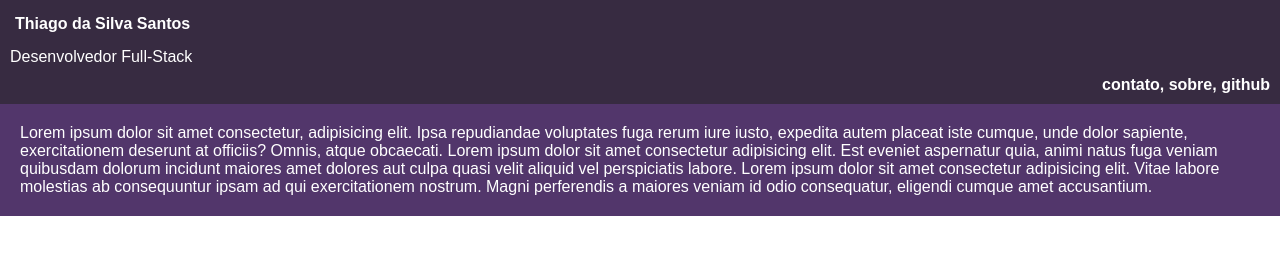
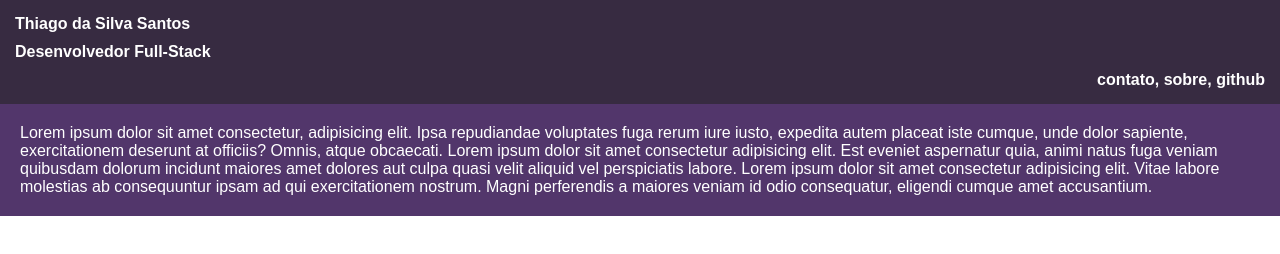
Before and after one commit to thigadasilva/portfolio, a plain HTML site: page portfolio/index.html in a window 1280 px wide. Drawn offline with Linux system fonts and the light colour scheme.

Commit message:
Atualização no header do portfolio

```diff
--- a/portfolio/index.html
+++ b/portfolio/index.html
@@ -4,17 +4,20 @@
     <meta charset="UTF-8">
     <meta name="viewport" content="width=device-width, initial-scale=1.0">
     <title>Thiago Silva</title>
-    <link rel="stylesheet" href="styles/style.css">
+    <link rel="stylesheet" href="styles/style.css" >
+    <link rel="stylesheet" href="styles/all.css" media="all">
 </head>
 <body>
     <header>
-        <h1>Thiago da Silva Santos</h1>
-        <p>Desenvolvedor Full-Stack</p>
-    <nav>
-        <a href="#">contato,</a>
-        <a href="#">sobre,</a>
-        <a href="#">github</a>
-    </nav>
+        <h1>
+            <a href="index.html">Thiago da Silva Santos</a>
+            <p>Desenvolvedor Full-Stack</p>
+            <nav>
+            <a href="#" class="link">contato,</a>
+            <a href="#" class="link">sobre,</a>
+            <a href="#" class="link">github</a>
+        </nav>
+        </h1>
 
     </header>
 
```
